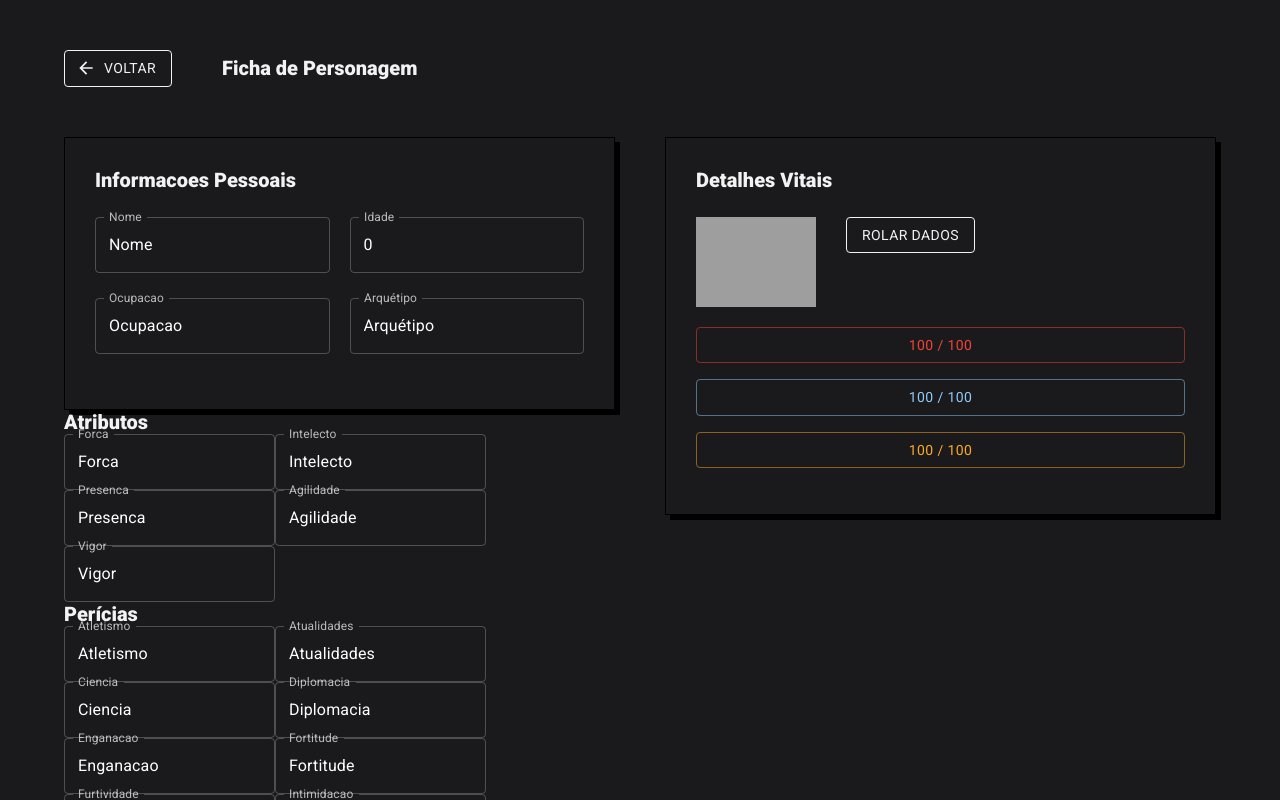
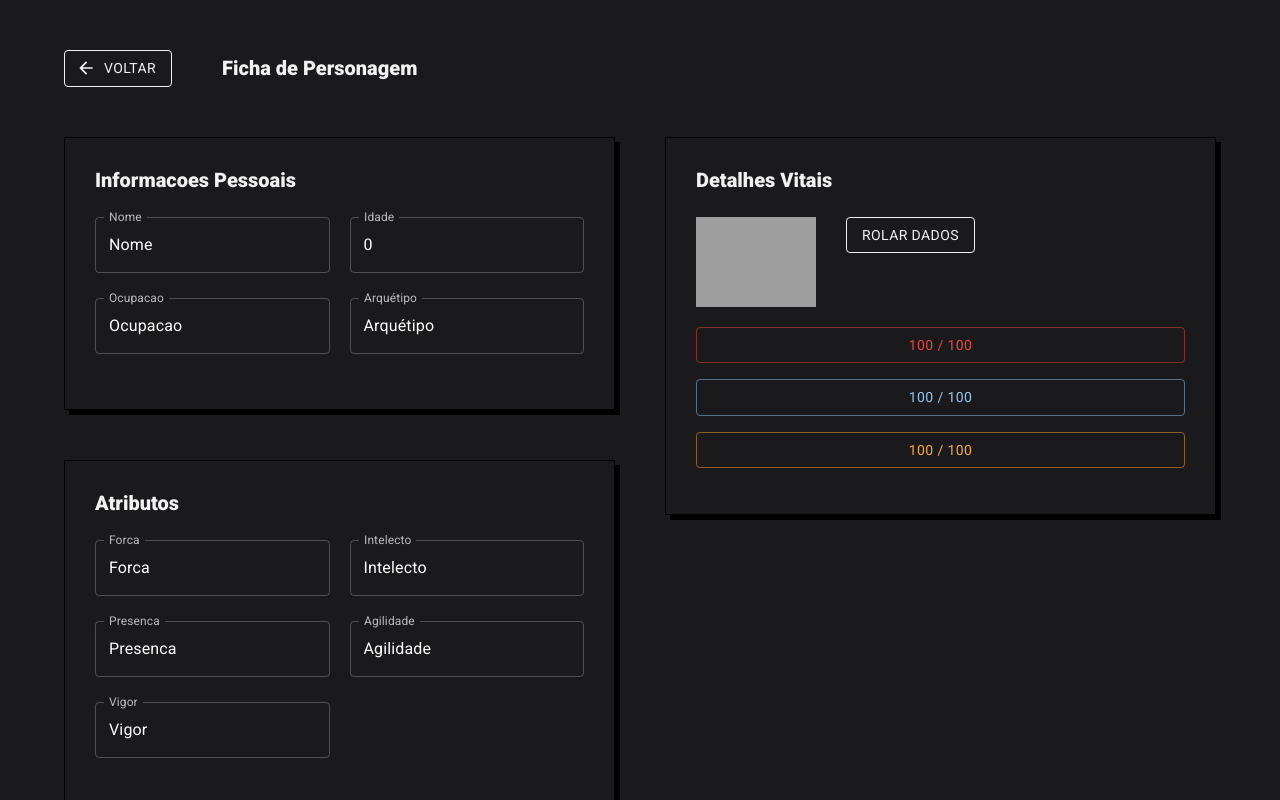
Before and after one commit to lliuti/rpg-web, a React (Vite) app: page /characters/xpto in a window 1280 px wide. Shown: the top 800 px of the page. Built offline with nearby package versions, Linux system fonts and the light colour scheme; grey boxes are pictures that could not be loaded.

Commit message:
Update styles.module.scss

```diff
--- a/src/pages/Sheet/styles.module.scss
+++ b/src/pages/Sheet/styles.module.scss
@@ -18,6 +18,44 @@
 
     .leftGridContainer {
       .characterDetailsContainer {
+        display: flex;
+        flex-direction: column;
+        padding: 30px;
+        box-shadow: 5px 5px 0px #000;
+        border: 1px solid #000;
+
+        h1 {
+          margin-bottom: 25px;
+        }
+
+        .gridTwoItems {
+          display: grid;
+          grid-template-columns: repeat(2, 1fr);
+          grid-gap: 20px;
+          margin-bottom: 25px;
+        }
+      }
+
+      .attributesContainer {
+        display: flex;
+        flex-direction: column;
+        padding: 30px;
+        box-shadow: 5px 5px 0px #000;
+        border: 1px solid #000;
+
+        h1 {
+          margin-bottom: 25px;
+        }
+
+        .gridTwoItems {
+          display: grid;
+          grid-template-columns: repeat(2, 1fr);
+          grid-gap: 20px;
+          margin-bottom: 25px;
+        }
+      }
+
+      .skillsContainer {
         display: flex;
         flex-direction: column;
         padding: 30px;
@@ -64,3 +102,9 @@
     }
   }
 }
+
+.characterDetailsContainer,
+.attributesContainer,
+.vitalsContainer {
+  margin-bottom: 50px;
+}
```
